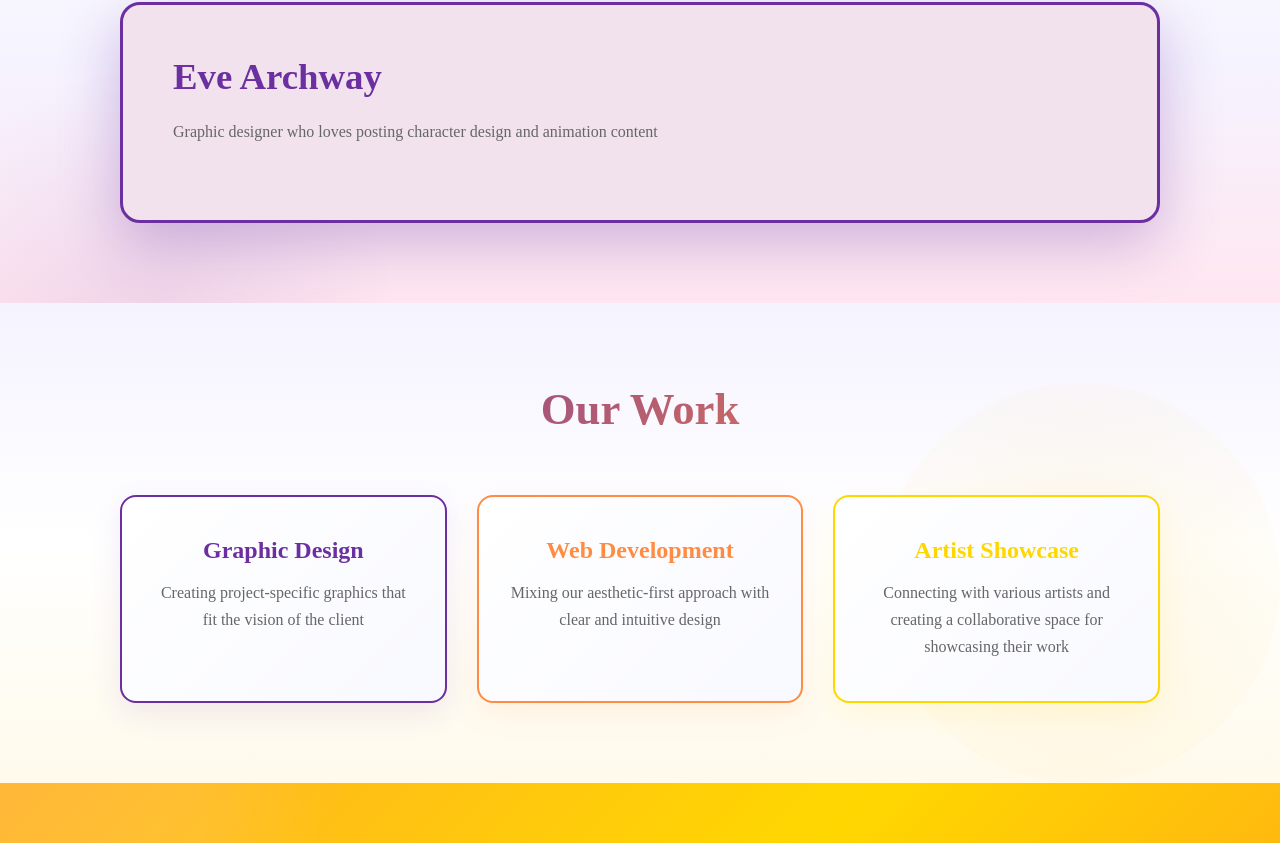
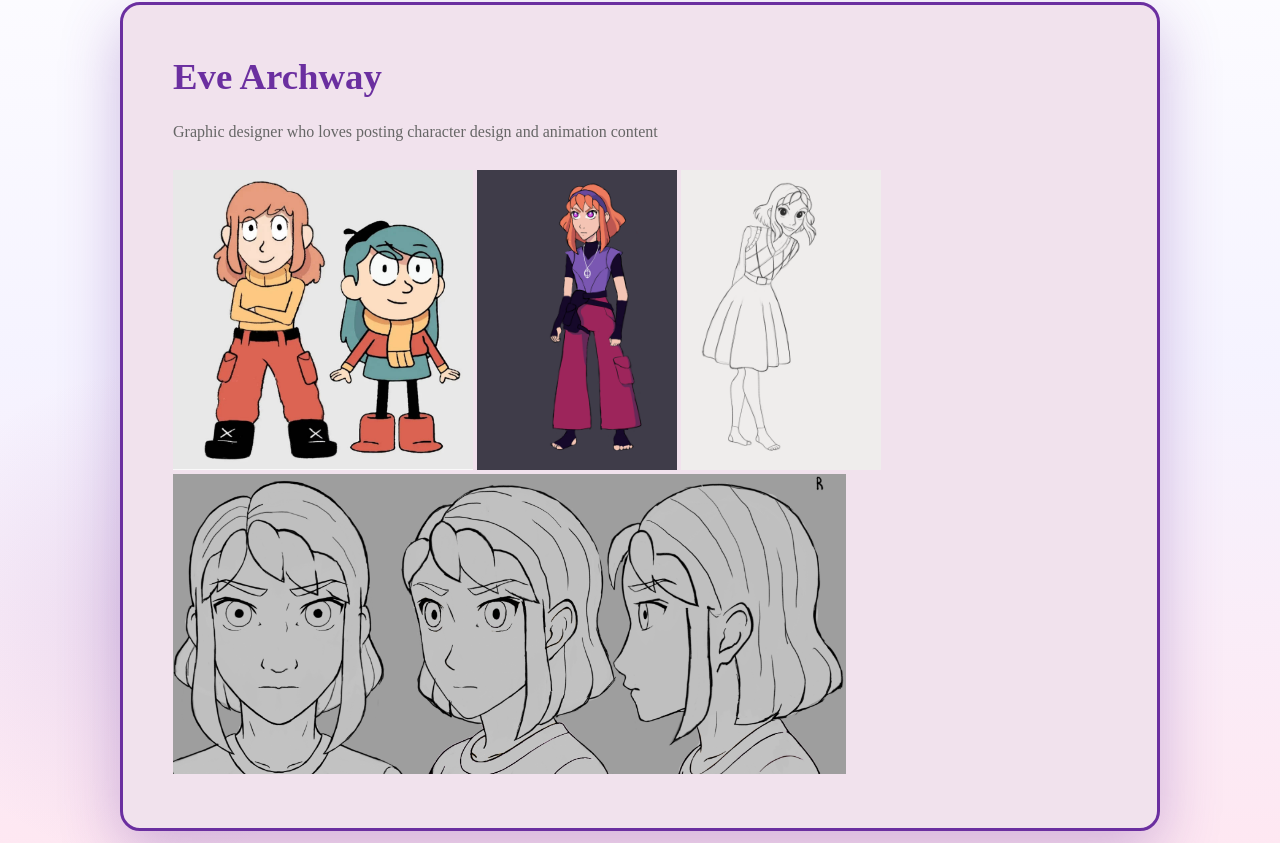
Before and after one commit to evearchway/filoplumestudios, a plain HTML site: page index.html in a window 1280 px wide. Shown: the part 1337-2180 px from the top of the page. Drawn offline with nearby package versions, Linux system fonts and the light colour scheme.

Commit message:
Added images to Eve Archway Artist Showcase

```diff
--- a/index.html
+++ b/index.html
@@ -54,6 +54,10 @@
             <div class="project-content">
               <h3>Eve Archway</h3>
               <p>Graphic designer who loves posting character design and animation content</p>
+              <img src="images/ref-zephie-30205.jpg" alt="Artwork by Eve Archway" height="300px">
+              <img src="images/ref-zephie-57392.png" alt="Artwork by Eve Archway" height="300px">
+              <img src="images/ref-zephie-92845.png" alt="Artwork by Eve Archway" height="300px">
+              <img src="images/ref-zephie-52346.png" alt="Artwork by Eve Archway" height="300px">
             </div>
           </div>
         </div>
```
Also changed, not shown: images/ref-zephie-57392.png (renamed from images/ref-zephie-57392 copy.png), images/ref-zephie-92845.png (renamed from images/ref-zephie-92845 copy.png).
